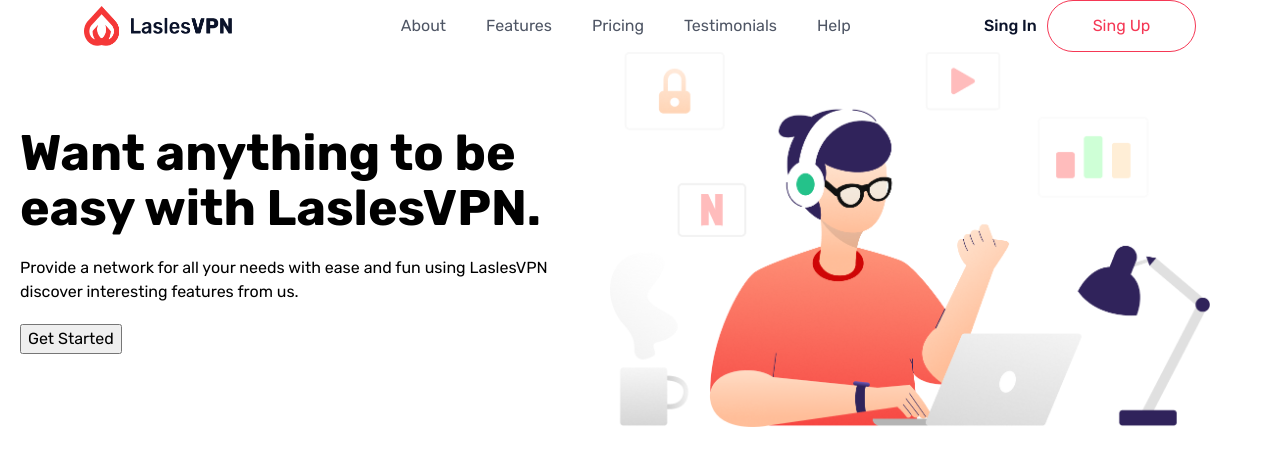
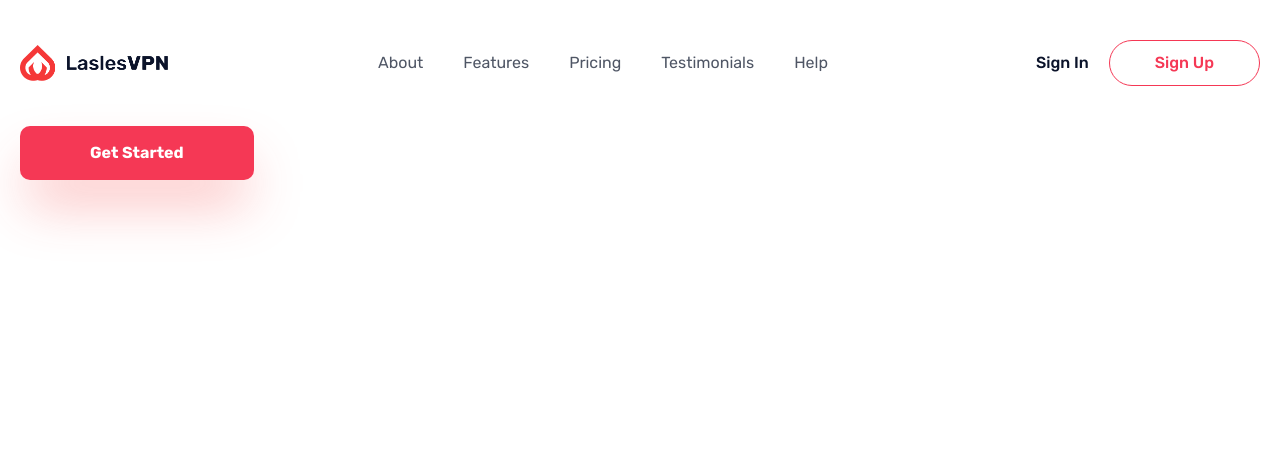
Before and after one commit to rodrigodias-prog/laslesvpn, a plain HTML site: page index.html in a window 1280 px wide. Drawn offline with Linux system fonts and the light colour scheme.

Commit message:
chore(header): create header component

```diff
--- a/index.html
+++ b/index.html
@@ -1,62 +1,61 @@
 <!DOCTYPE html>
 <html lang="en">
   <head>
-    <meta charset="UTF-8">
-    <meta name="viewport" content="width=device-width, initial-scale=1.0">
-    <link rel="preconnect" href="https://fonts.googleapis.com">
-    <link rel="preconnect" href="https://fonts.gstatic.com" crossorigin>
-    <link href="https://fonts.googleapis.com/css2?family=Rubik:ital,wght@0,300..900;1,300..900&display=swap" rel="stylesheet">
+    <meta charset="UTF-8" />
+    <meta name="viewport" content="width=device-width, initial-scale=1.0" />
+    <link rel="preconnect" href="https://fonts.googleapis.com" />
+    <link rel="preconnect" href="https://fonts.gstatic.com" crossorigin />
+    <link
+      href="https://fonts.googleapis.com/css2?family=Rubik:ital,wght@0,300..900;1,300..900&display=swap"
+      rel="stylesheet"
+    />
     <title>Document</title>
-    <link rel="stylesheet" href="reset.css">
-    <link rel="stylesheet" href="styles.css">
+    <link rel="stylesheet" href="reset.css" />
+    <link rel="stylesheet" href="styles.css" />
   </head>
 
   <body>
     <header class="header">
       <div class="container">
-            <a href="index.html">
-                <img id="logo" src="./midia/Logo.png" alt="Logo da Pagina">
+        <a href="#" class="logo">
+          <img src="src/images/logo.png" alt="logo" />
         </a>
-                    <nav>
-                        <ul>
-                            <a href="./about.html">
-                                <li>About</li>
-                            </a>
-                            <a href="./features.html">
-                                <li>Features</li>
-                            </a>
-                            <a href="./pricing.html">
-                                <li>Pricing</li>
-                            </a>
-                            <a href="./testimonials.html">
-                                <li>Testimonials</li>
-                            </a>
-                            <a href="./help.html">
-                                <li>Help</li>
-                            </a>
+
+        <nav class="header-nav">
+          <ul class="header-nav__list">
+            <li class="header-nav__item">
+              <a href="#" class="header-nav__link">About</a>
+            </li>
+
+            <li class="header-nav__item">
+              <a href="#" class="header-nav__link">Features</a>
+            </li>
+
+            <li class="header-nav__item">
+              <a href="#" class="header-nav__link">Pricing</a>
+            </li>
+
+            <li class="header-nav__item">
+              <a href="#" class="header-nav__link">Testimonials</a>
+            </li>
+
+            <li class="header-nav__item">
+              <a href="#" class="header-nav__link">Help</a>
+            </li>
           </ul>
         </nav>
-                <div clas="botoes">
-                    <button class="botao1">Sing In</button>
-                    <button class="botao2">Sing Up</button>
+
+        <div class="header-buttons">
+          <a class="button button--link" href="#">Sign In</a>
+          <a class="button button--ghost" href="#">Sign Up</a>
         </div>
       </div>
+    </header>
 
-    </header>
-    <main>
     <section class="hero">
       <div class="container">
-                <div class="textoPrincipal">
-                    <h1>Want anything to be easy with LaslesVPN.</h1>
-                    <p>Provide a network for all your needs with ease and fun using LaslesVPN discover interesting features from us.</p>
-                    <button class="getstarted">Get Started</button>
-
-                </div>
-                <div class="imagemPrincipal">
-                    <img id="imgHeader" src="./midia/Illustration1.png" alt="Ilustração">
-                </div>
+        <a class="button button--primary" href="#">Get Started</a>
       </div>
     </section>
-    </main>
   </body>
 </html>
--- a/reset.css
+++ b/reset.css
@@ -1,11 +1,14 @@
 /* 1. Use a more-intuitive box-sizing model */
-*, *::before, *::after {
+*,
+*::before,
+*::after {
   box-sizing: border-box;
 }
 
 /* 2. Remove default margin */
 * {
   margin: 0;
+  padding: 0;
 }
 
 /* 3. Enable keyword animations */
@@ -23,18 +26,31 @@ body {
 }
 
 /* 6. Improve media defaults */
-img, picture, video, canvas, svg {
+img,
+picture,
+video,
+canvas,
+svg {
   display: block;
   max-width: 100%;
 }
 
 /* 7. Inherit fonts for form controls */
-input, button, textarea, select {
+input,
+button,
+textarea,
+select {
   font: inherit;
 }
 
 /* 8. Avoid text overflows */
-p, h1, h2, h3, h4, h5, h6 {
+p,
+h1,
+h2,
+h3,
+h4,
+h5,
+h6 {
   overflow-wrap: break-word;
 }
 
@@ -42,13 +58,30 @@ p, h1, h2, h3, h4, h5, h6 {
 p {
   text-wrap: pretty;
 }
-h1, h2, h3, h4, h5, h6 {
+
+h1,
+h2,
+h3,
+h4,
+h5,
+h6 {
   text-wrap: balance;
+}
+
+ul,
+ol {
+  list-style: none;
+}
+
+a {
+  color: #4f5665;
+  text-decoration: none;
 }
 
 /*
   10. Create a root stacking context
 */
-#root, #__next {
+#root,
+#__next {
   isolation: isolate;
 }
--- a/styles.css
+++ b/styles.css
@@ -1,111 +1,89 @@
-        body
-        {
-            font-family: "Rubik", sans-serif;
+body {
+  font-family: 'Rubik', sans-serif;
   font-optical-sizing: auto;
+  font-size: 16px;
   font-style: normal;
   font-weight: 400;
+}
+
+/* GLOBAL CLASSES */
+
+.container {
+  width: 1280px;
+  max-width: 100%;
+
+  margin: 0 auto;
+  padding: 0 20px;
+}
+
+.button {
+  display: inline-flex;
+  width: fit-content;
   font-size: 16px;
 }
 
-        h1 {
-            font-weight: 500px;
-            font-size: 50px;
+.button--primary {
+  color: #fff;
+  background: #f53855;
+  font-weight: 700;
+  border-radius: 10px;
+  padding: 15px 70px;
+  box-shadow: 0 30px 54px -8px rgba(245, 56, 56, 0.35);
+  transition: background-color 0.4s;
+}
+
+.button--primary:hover {
+  background-color: #f41235;
+}
+
+.button--link {
+  color: #0b132a;
+  font-weight: 500;
+}
+
+.button--link:hover {
+  color: #f53855;
+}
+
+.button--ghost {
+  background-color: transparent;
+  border: 1px solid #f53855;
+  padding: 10px 45px;
+  border-radius: 50px;
+  color: #f53855;
+  font-weight: 500;
+}
+
+.header {
+  padding: 40px 0;
 }
 
 .header .container {
   display: flex;
+  justify-content: space-between;
   align-items: center;
-            justify-content: space-around;
-
 }
 
-        .container {
-            width: 1440px;
-            max-width: 100%;
-            margin: 0 auto;
-            padding: 0 20px;
-
+.logo {
+  display: block;
+  width: 150px;
 }
 
-        nav {
-
-        }
-
-        ul {
+.header-nav__list {
   display: flex;
-            justify-content: space-between;
   gap: 40px;
 }
 
-        .botoes {
-            display: flex;
-            gap: 30px;
+.header-nav__link {
+  transition: color 300ms;
 }
 
-        .botao1 {
-            border: none;
-            background-color: transparent;
-            font-weight: 500;
-            color: #0B132A;
-            cursor: pointer;
+.header-nav__link:hover {
+  color: #f53855;
 }
 
-
-        .botao2 {
-            padding: 13px 45px;
-            border: 1px solid #F53855;
-            border-radius: 50px;
-            cursor: pointer;
-            color: #F53855;
-            background-color: transparent;
+.header-buttons {
+  display: flex;
+  gap: 20px;
+  align-items: center;
 }
-
-        li {
-            list-style: none;
-            color: #4F5665;
-            cursor: pointer;
-            font-size: 16px;
-        }
-
-        li:hover {
-            color: #F53855;
-        }
-
-        #logo {
-            width: 150px;
-            height: 40px;
-
-        }
-
-        a {
-            text-decoration: none;
-        }
-
-
-        .textoPrincipal {
-            width: 550px;
-            max-width: 100%;
-            display: grid;
-            flex-direction: column;
-            gap: 20px;
-
-        }
-        .textoPrincipal h1 {
-            line-height: 1.1;
-        }
-
-        .imagemPrincipal {
-            width: 600px;
-            max-width: 100%;
-        }
-
-        .hero .container {
-            display: flex;
-            align-items: center;
-            gap: 40px;
-        }
-
-        .getstarted {
-            width: fit-content;
-            display: inline-flex;
-        }
```
Also changed, not shown: src/images/illustration1.png (renamed from midia/Illustration1.png), src/images/logo.png (renamed from midia/Logo.png), 1 other file. Lines whose indentation alone changed are shown as unchanged.
